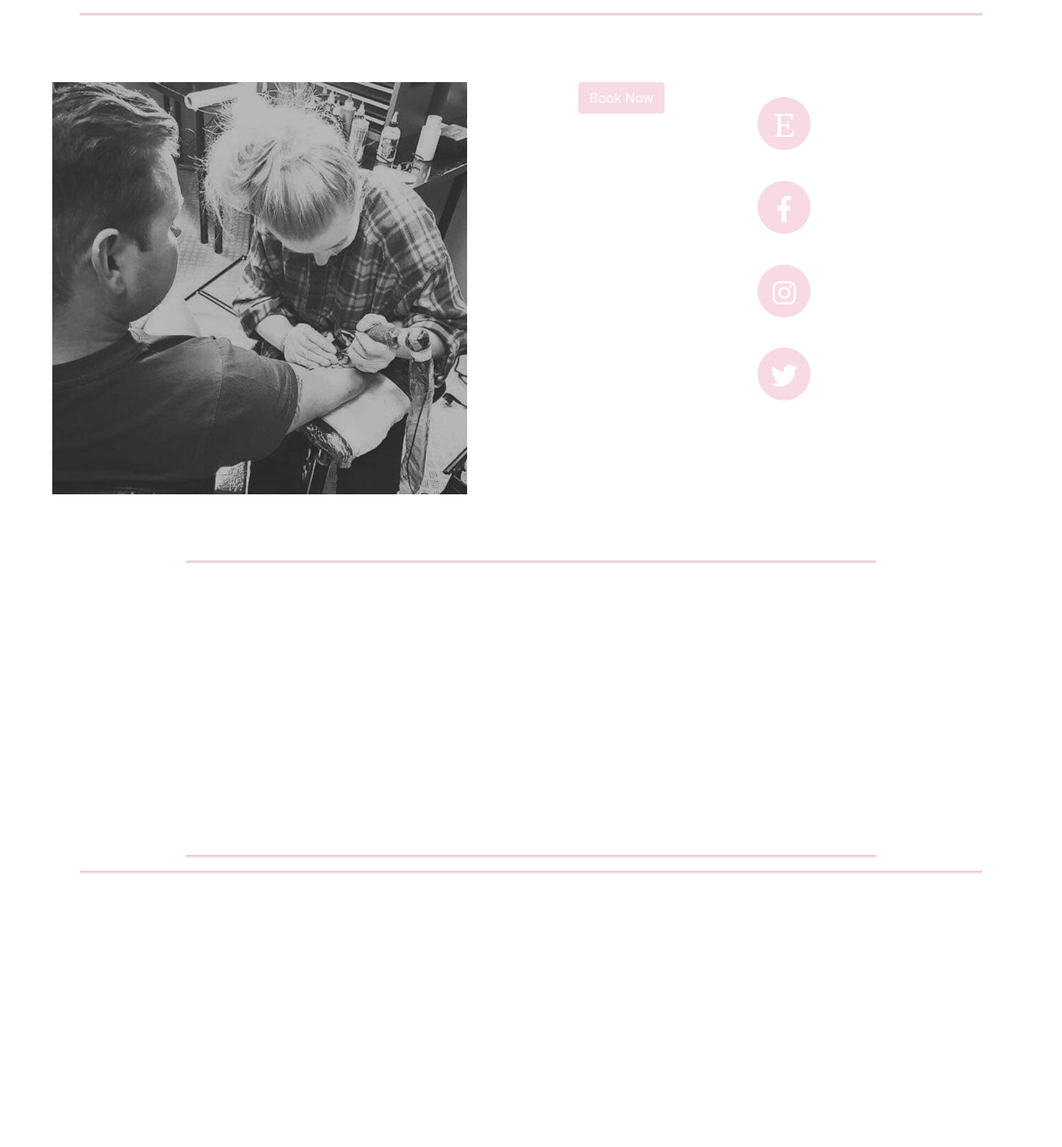
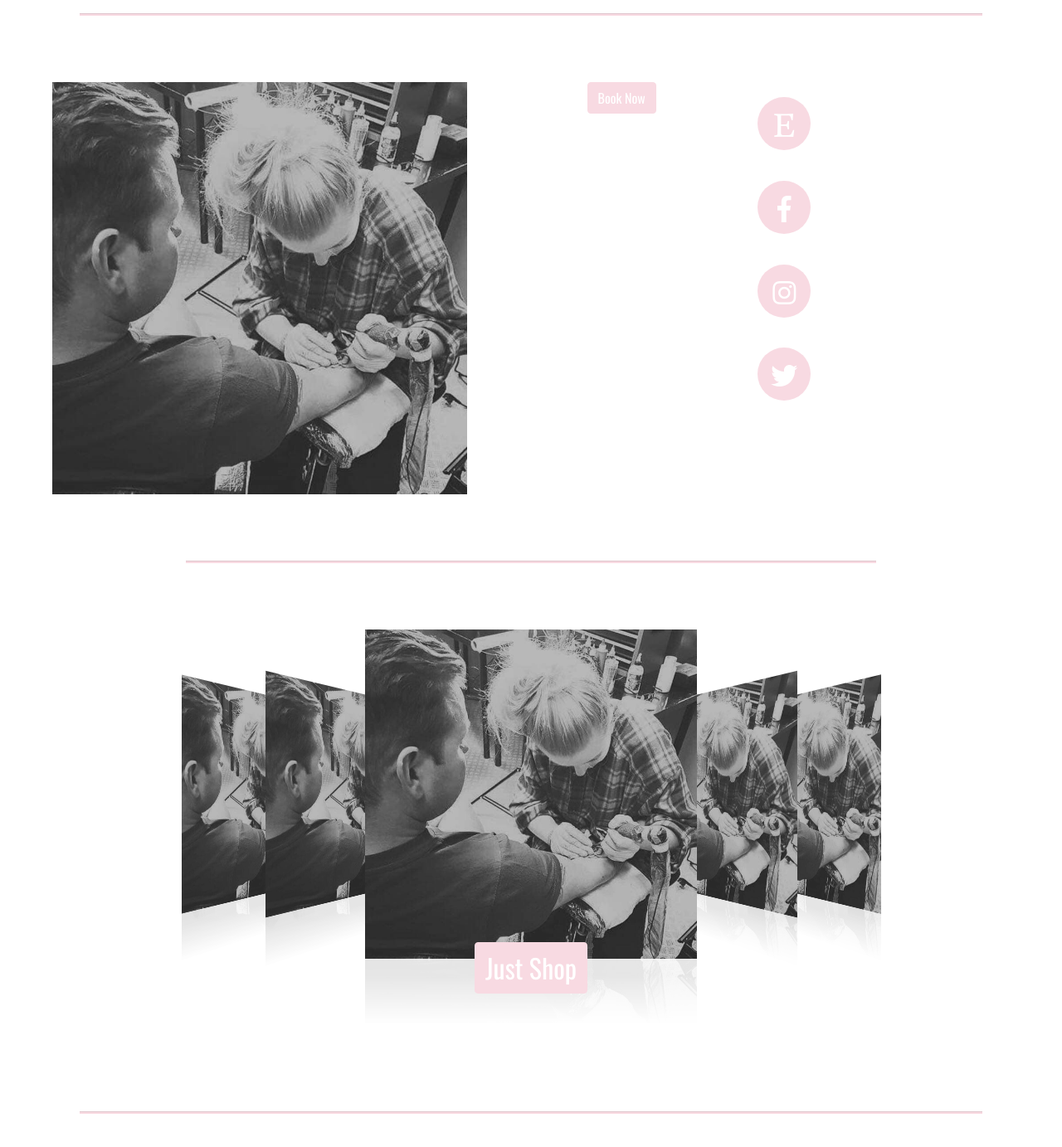
Before and after one commit to dalebarrie96/KaymieSeven, a Node server app: page / in a window 1280 px wide. Shown: the part 73-1456 px from the top of the page at 83% size. Before the commit the page ends 1126 px from the top, so only its background shows below. Run offline with Node 20, Linux system fonts and the light colour scheme; some libraries are stand-ins or nearby versions.

Commit message:
Main page has now been completed with a image slide at the bottom, initial setup of booking form and sales page also completed. i think more work is needed on the ipad layout but ill pick that up with kaymie.

```diff
--- a/app.js
+++ b/app.js
@@ -24,6 +24,16 @@ app.get('/', function(req, res){
 });
 
 app.use(serveStatic(__dirname, {'app': ['index.html', 'index.htm']}));
+
+app.get('/BookingForm.html', function(req, res){
+
+  res.render("bookingForm", {hello: "Hello", world: "World"});
+});
+
+app.get('/Shop.html', function(req, res){
+
+  res.render("shopHome", {warning: "Stop being nosey"});
+});
 
 //this may or may not be used... ill see soon
 function getParamValuesKey(urlPath){
--- /dev/null
+++ b/css/image-flipper/custom-flipper.css
@@ -0,0 +1,42 @@
+.flipster{
+  display: block;
+  overflow-x: hidden;
+  overflow-y: visible;
+  position: relative;
+  margin-left: auto;
+  margin-right: auto;
+}
+
+/* This is for mobile stuff */
+
+@media (max-width: 767px) {
+
+  .flipper-img{
+    width: 200px;
+  }
+
+  .btn-shop{
+    display: block;
+    margin-left: auto;
+    margin-right: auto;
+    transform: translate(0, -100%);
+  }
+}
+
+/* This is for ipad or higher */
+
+@media (min-width: 767px) {
+
+  .flipper-img{
+    width: 400px;
+  }
+
+  .btn-shop{
+    display: block;
+    margin-left: auto;
+    margin-right: auto;
+    font-size: 2em;
+    transform: translate(0, -100%);
+  }
+
+}
--- a/css/main.css
+++ b/css/main.css
@@ -5,12 +5,16 @@ h1, h2, h3, h4{
   font-family: 'Special Elite', cursive;
 }
 
-p {
+p, button {
   font-family: 'Oswald', sans-serif;
 }
 
 header{
   padding-top: 25px;
+}
+
+.sub-heading{
+   padding-top: 0%;
 }
 
 hr{
--- a/css/socialIcons.css
+++ b/css/socialIcons.css
@@ -34,6 +34,11 @@ a{
 
 .social-li{
   margin-top: 5%;
+  display: inline-block;
+}
+
+.fa-ul{
+  margin-left: 0%;
 }
 
 }
--- /dev/null
+++ b/views/components/shopSlides.html
@@ -0,0 +1,39 @@
+<link href="css/image-flipper/custom-flipper.css" rel="stylesheet">
+
+<div class="flipster">
+    <ul class="flip-items">
+        <li>
+            <img class="flipper-img" src="../img/kaymie_dark_tattoo.jpg">
+        </li>
+        <li>
+            <img class="flipper-img" src="../img/kaymie_dark_tattoo.jpg">
+        </li>
+        <li>
+            <img class="flipper-img" src="../img/kaymie_dark_tattoo.jpg">
+         </li>
+        <li>
+            <img class="flipper-img" src="../img/kaymie_dark_tattoo.jpg">
+        </li>
+        <li>
+            <img class="flipper-img" src="../img/kaymie_dark_tattoo.jpg">
+        </li>
+        <li>
+            <img class="flipper-img" src="../img/kaymie_dark_tattoo.jpg">
+         </li>
+        <li>
+            <img class="flipper-img" src="../img/kaymie_dark_tattoo.jpg">
+        </li>
+    </ul>
+    <form action="/Shop.html">
+      <button type="submit" class="btn btn-shop btn-main">Just Shop</button>
+    </form>
+</div>
+
+<script>
+    $('.flipster').flipster({
+      //commenting out for testing purposes
+      // autoplay: 5000,
+      // loop: true
+       spacing: -0.7
+    });
+</script>
--- a/views/index.html
+++ b/views/index.html
@@ -1,5 +1,8 @@
-<% include components/headerInfo.html %>
+<% include components/common/headerInfo.html %>
+<script src="../js/image-flipper/jquery.flipster.min.js"></script>
 <link href="css/socialIcons.css" rel="stylesheet">
+<link href="css/image-flipper/jquery.flipster.min.css" rel="stylesheet">
+<!-- <link href="css/image-flipper/custom-flipper.css" rel="stylesheet"> -->
 
   <body>
 
@@ -9,28 +12,33 @@
 
     <hr class="header-hr">
 
+    <!--  Booking menu section  -->
+
     <div class="row">
   	  <div class="col-md-6 col-sm-12">
       	  <img class="booking-img" src="../img/kaymie_dark_tattoo.jpg" alt="Book Now">
-          <button type="button" class="btn btn-main btn-booking mobile">Book Now</button>
+          <form action="/BookingForm.html">
+            <button type="submit" class="btn btn-main btn-booking mobile">Book Now</button>
+          </form>
   	  </div>
       <div class="col-md-2 ipad">
-        <button type="button" class="btn btn-main btn-booking">Book Now</button>
+        <form action="/BookingForm.html">
+          <button type="submit" class="btn btn-main btn-booking">Book Now</button>
+        </form>
       </div>
       <div class="col-md-4 ipad">
         <% include components/socialIcons.html %>
       </div>
     </div>
 
-
-    <!-- <p><%= hello %><p> -->
+    <!--  Shop images section  -->
 
     <hr class="body-hr">
     <div class="row">
-      <br><br><br><br><br><br><br><br>
+      <% include components/shopSlides.html %>
     </div>
 
-    <hr class="body-hr">
+    <hr class="body-hr mobile">
 
     <div class="row mobile">
       <div class="col-sm-12">
@@ -41,4 +49,4 @@
     <hr class="header-hr">
     <br>
 
-<% include components/footer.html %>
+<% include components/common/footer.html %>
--- /dev/null
+++ b/views/shopHome.html
@@ -0,0 +1,5 @@
+<% include components/common/headerInfo.html %>
+
+<h1><%= warning %></h1>
+
+<% include components/common/footer.html %>
```
Also changed, not shown: views/bookingForm.html (added, +17 -0 lines), css/image-flipper/jquery.flipster.min.css (added), js/image-flipper/jquery.flipster.min.js (added), views/components/common/footer.html (renamed from views/components/footer.html), views/components/common/headerInfo.html (renamed from views/components/headerInfo.html).
